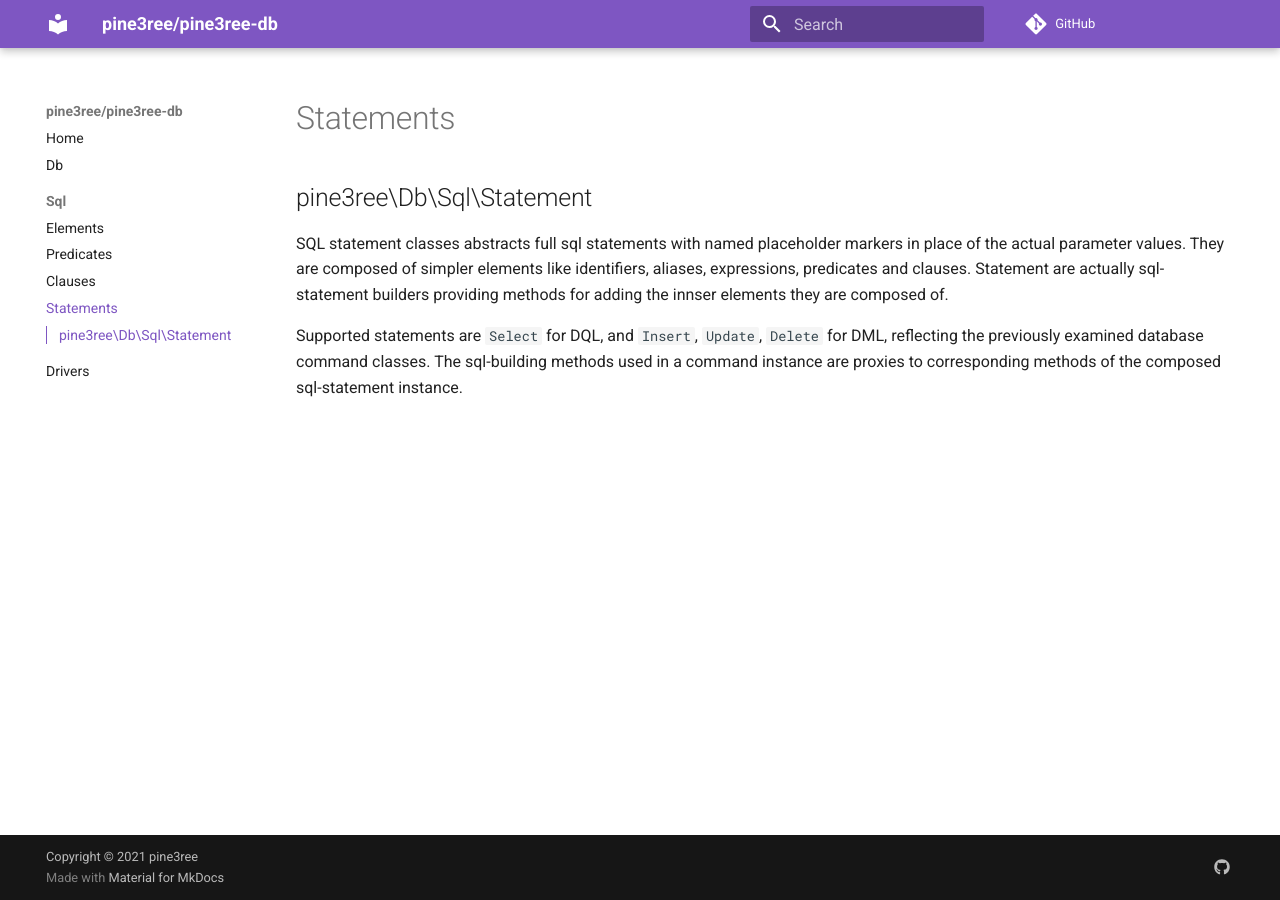
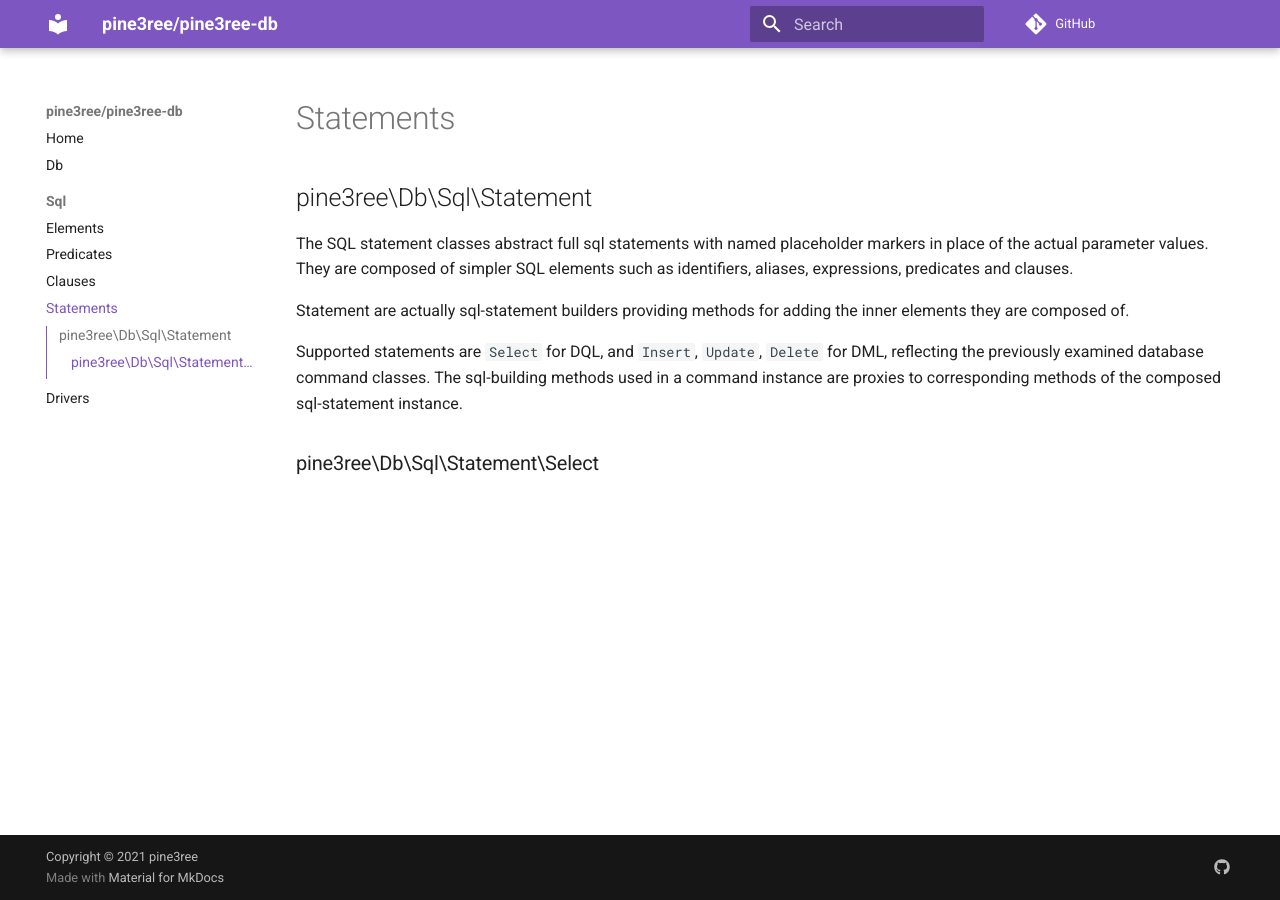
Before and after one commit to pine3ree/pine3ree-db, an MkDocs documentation site: the page built from docs/sql/statements.md, in a window 1280 px wide. Built offline with MkDocs 1.6.1 and Material for MkDocs 9.7.7, drawn with Linux system fonts in a browser that asks for light colours; comment, search, counter and statistics services are not loaded.

Commit message:
docs update
Signed-off-by: pine3ree <pine3ree@gmail.com>

```diff
--- a/docs/sql/statements.md
+++ b/docs/sql/statements.md
@@ -1,12 +1,15 @@
 ## pine3ree\Db\Sql\Statement
 
-SQL statement classes abstracts full sql statements with named placeholder markers
-in place of the actual parameter values. They are composed of simpler elements like
-identifiers, aliases, expressions, predicates and clauses. Statement are actually
-sql-statement builders providing methods for adding the innser elements they are
-composed of.
+The SQL statement classes abstract full sql statements with named placeholder markers
+in place of the actual parameter values. They are composed of simpler SQL elements
+such as identifiers, aliases, expressions, predicates and clauses.
+
+Statement are actually sql-statement builders providing methods for adding the
+inner elements they are composed of.
 
 Supported statements are `Select` for DQL, and `Insert`, `Update`, `Delete` for DML,
 reflecting the previously examined database command classes. The sql-building methods
 used in a command instance are proxies to corresponding methods of the composed
 sql-statement instance.
+
+### pine3ree\Db\Sql\Statement\Select
```
Also changed, not shown: docs/db.md (+3 -6 lines).
